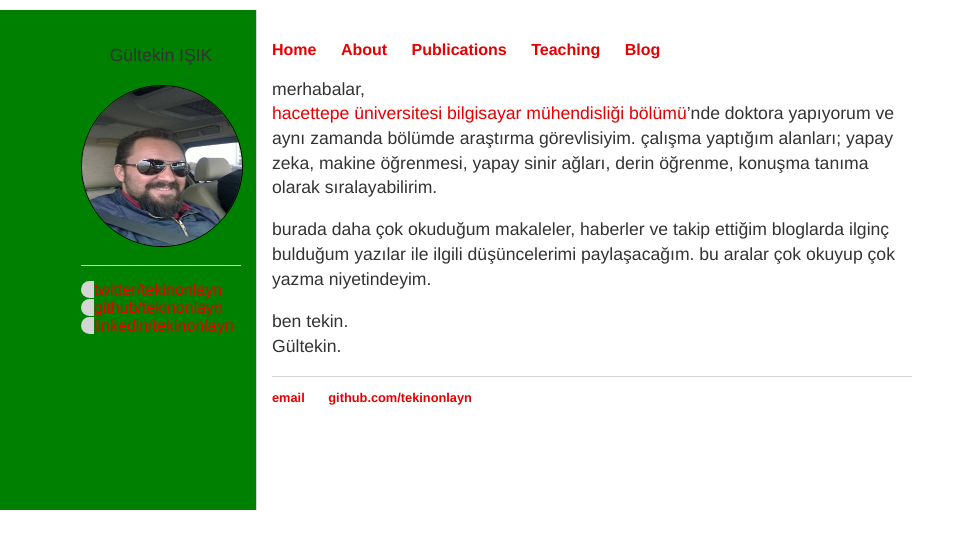
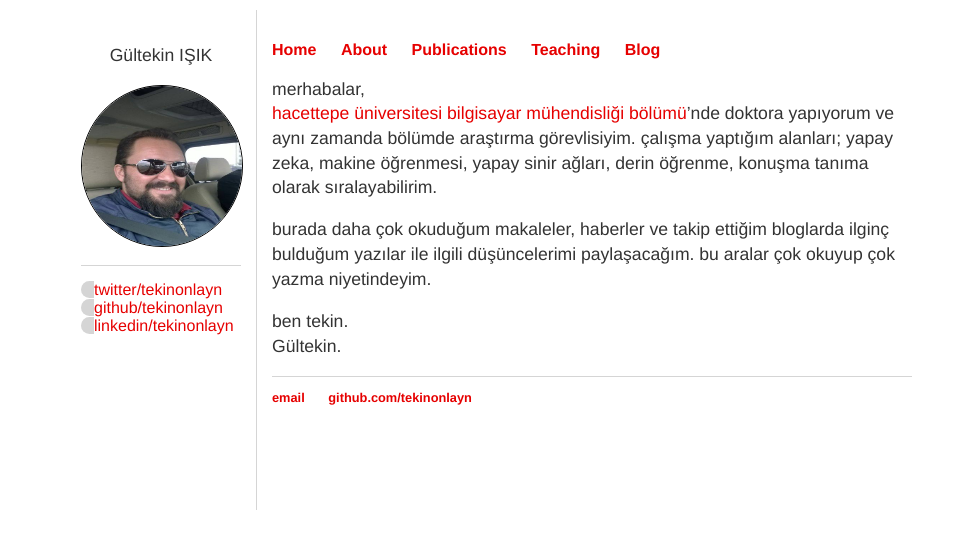
Before and after one commit to tekinonlayn/gi.github.io, a Jekyll site: the page built from cv/cv.html, in a window 1280 px wide. Shown: the top 549 px of the page, without its empty margins (0-958 px from the left). Built offline with Jekyll 4.4.1, drawn with Linux system fonts in a browser that asks for light colours.

Commit message:
Update varsay.css

```diff
--- a/css/varsay.css
+++ b/css/varsay.css
@@ -10,7 +10,7 @@ body {
     padding: 0px;
     /*top: 20px;*/
     display: inline-block;
-    background-color: green;
+    /*background-color: green;*/
     border-right: 1px solid #d5d5d5;
 
 }
```
